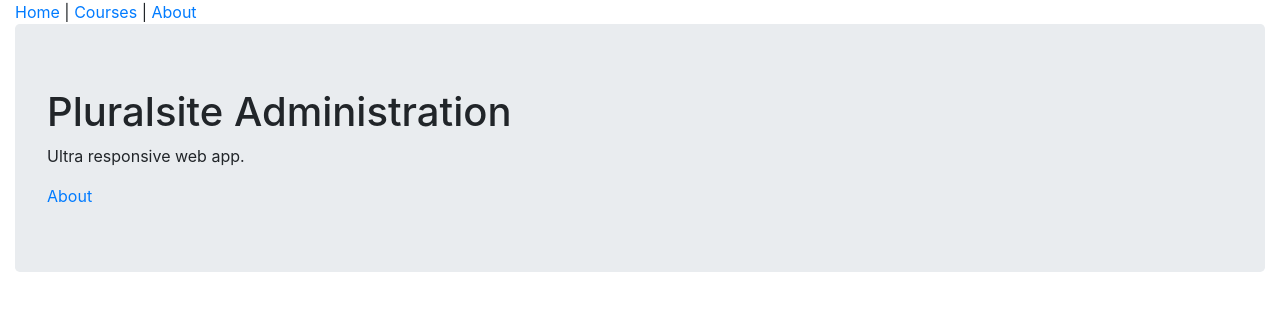
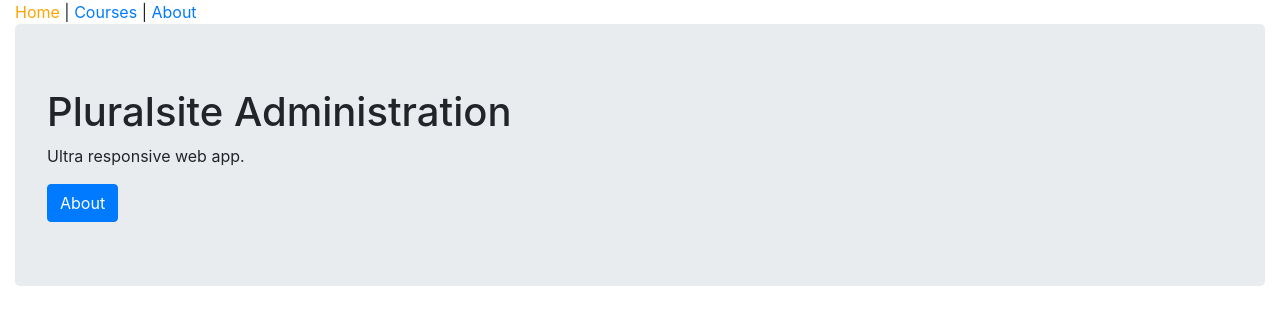
Before and after one commit to vatansoni89/CoryHouseReact, a React (Create React App) app in the folder ps-flux/: page / in a window 1280 px wide. Shown: the top 324 px of the page. Built offline with nearby package versions, Linux system fonts and the light colour scheme; no server answers.

Commit message:
Links, NavLinks and Redirect

```diff
--- a/ps-flux/src/components/App.js
+++ b/ps-flux/src/components/App.js
@@ -3,15 +3,22 @@
 import AboutPage from "./AboutPage";
 import Header from "./common/Header";
 import CoursesPage from "./CoursesPage";
-import { Route } from "react-router-dom";
+import { Route, Switch, Redirect } from "react-router-dom";
+import NotFoundPage from "./NotFoundPage";
+import ManageCoursePage from "./ManageCoursePage";
 
 function App() {
   return (
     <div className="container-fluid">
       <Header />
-      <Route path="/" exact component={HomePage} />
-      <Route path="/courses" component={CoursesPage} />
-      <Route path="/about" component={AboutPage} />
+      <Switch>
+        <Route path="/" exact component={HomePage} />
+        <Route path="/courses" component={CoursesPage} />
+        <Route path="/about" component={AboutPage} />
+        <Route path="/course/:slug" component={ManageCoursePage} />
+        <Redirect from="/about-page" to="/about" />
+        <Route component={NotFoundPage} />
+      </Switch>
     </div>
   );
 }
--- a/ps-flux/src/components/CourseList.js
+++ b/ps-flux/src/components/CourseList.js
@@ -1,5 +1,6 @@
 import React from "react";
 import PropTypes from "prop-types";
+import { Link } from "react-router-dom";
 
 function CourseList(props) {
   return (
@@ -15,7 +16,9 @@
         {props.courses.map(c => {
           return (
             <tr key={c.id}>
-              <td>{c.title}</td>
+              <td>
+                <Link to={"/course/" + c.slug}>{c.title}</Link>
+              </td>
               <td>{c.authorId}</td>
               <td>{c.category}</td>
             </tr>
@@ -30,7 +33,7 @@
   courses: PropTypes.arrayOf(
     PropTypes.shape({
       id: PropTypes.number.isRequired,
-      titile: PropTypes.string.isRequired,
+      title: PropTypes.string.isRequired,
       authorId: PropTypes.number.isRequired,
       category: PropTypes.string.isRequired
     })
--- a/ps-flux/src/components/HomePage.js
+++ b/ps-flux/src/components/HomePage.js
@@ -1,4 +1,5 @@
 import React from "react";
+import { Link } from "react-router-dom";
 
 //fun start from Capital letter, lower is assumed as html component.
 //by default everything in each file is private so we need to export.
@@ -8,7 +9,9 @@
     <div className="jumbotron">
       <h1>Pluralsite Administration</h1>
       <p>Ultra responsive web app.</p>
-      <a href="/about">About</a>
+      <Link to="about" className="btn btn-primary">
+        About
+      </Link>
     </div>
   );
 }
--- /dev/null
+++ b/ps-flux/src/components/ManageCoursePage.js
@@ -0,0 +1,13 @@
+import React from "react";
+
+const ManageCoursepage = props => {
+  //debugger;
+  return (
+    <>
+      <h2>Manage Course</h2>
+      {props.match.params.slug}
+    </>
+  );
+};
+
+export default ManageCoursepage;
--- /dev/null
+++ b/ps-flux/src/components/NotFoundPage.js
@@ -0,0 +1,17 @@
+import React from "react";
+import { Link } from "react-router-dom";
+
+function NotFoundPage() {
+  return (
+    <div>
+      <h2>
+        Page Not Found
+        <p>
+          <Link to="/">Back to Home</Link>
+        </p>
+      </h2>
+    </div>
+  );
+}
+
+export default NotFoundPage;
--- a/ps-flux/src/components/common/Header.js
+++ b/ps-flux/src/components/common/Header.js
@@ -1,10 +1,21 @@
 import React from "react";
+import { NavLink } from "react-router-dom";
 
 function Header() {
+  const activeStyle = { color: "orange" };
   return (
     <nav>
-      <a href="/">Home</a> | <a href="/courses">Courses</a> |{" "}
-      <a href="/about">About</a>
+      <NavLink activeStyle={activeStyle} exact to="/">
+        Home
+      </NavLink>
+      {" | "}
+      <NavLink activeStyle={activeStyle} to="/courses">
+        Courses
+      </NavLink>
+      {" | "}
+      <NavLink activeStyle={activeStyle} to="/about">
+        About
+      </NavLink>
     </nav>
   );
 }
```
Also changed, not shown: ps-flux/info.txt.
